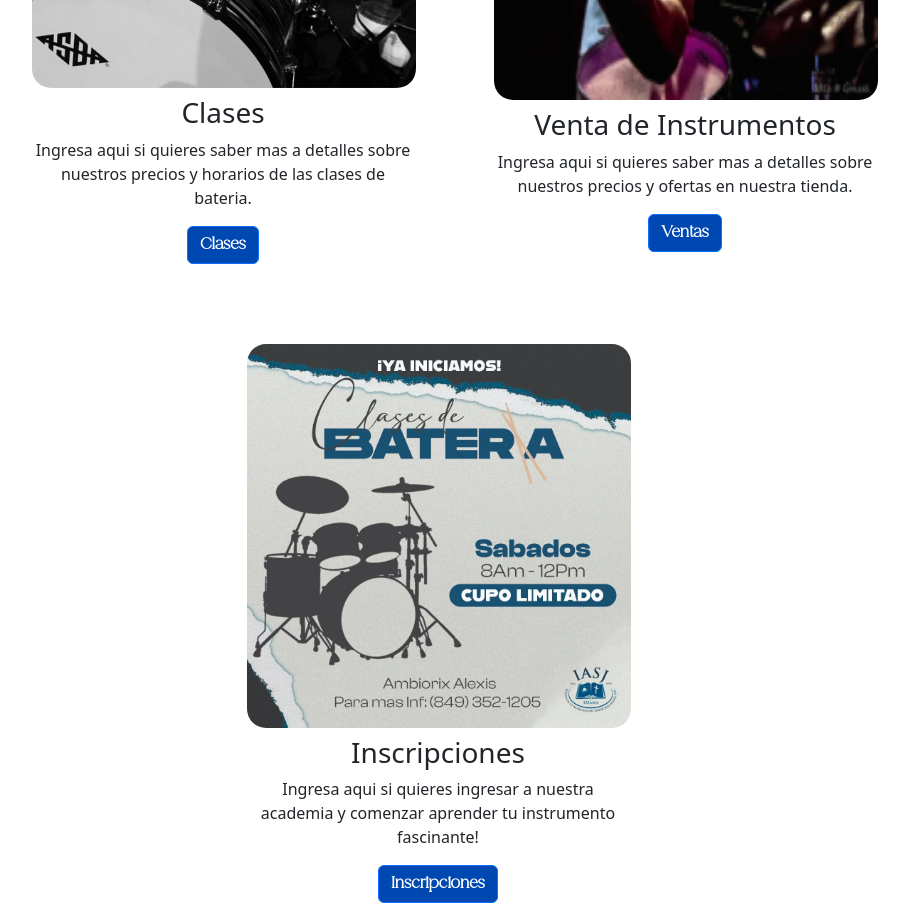
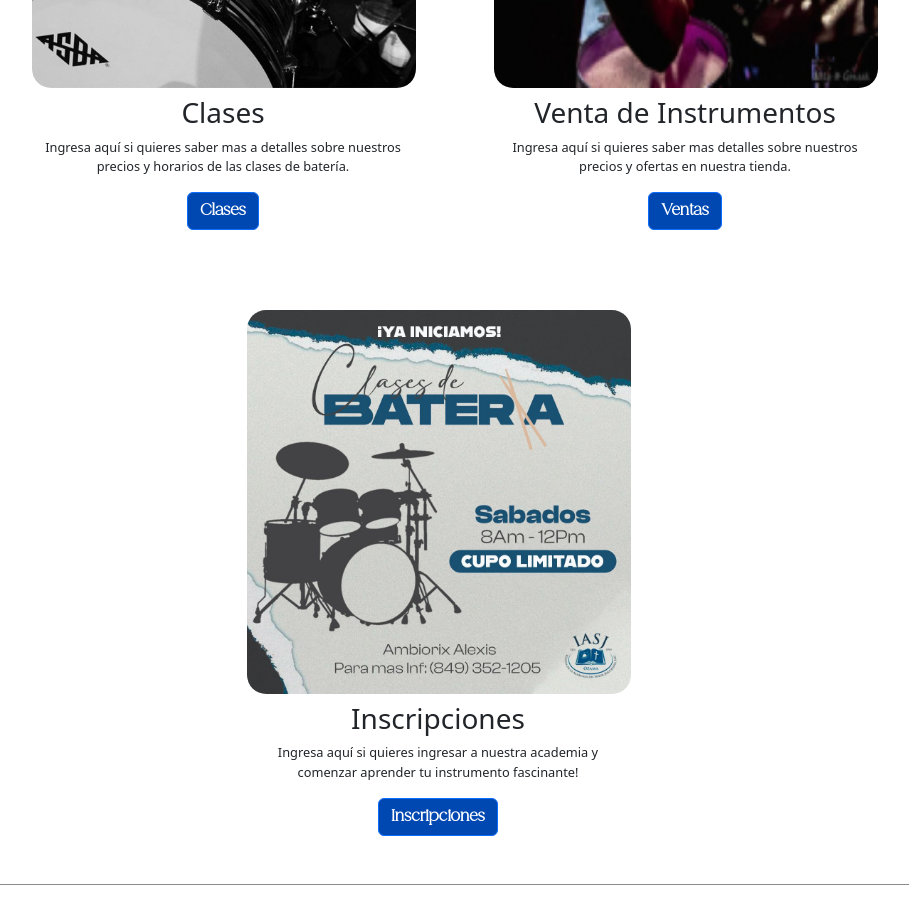
Before and after one commit to Ambiorix565RD/PF-Martinez, a plain HTML site: page index.html in a window 1280 px wide. Shown: the part 1380-2286 px from the top of the page, without its empty margins (202-1111 px from the left). Drawn offline with nearby package versions, Linux system fonts and the light colour scheme.

Commit message:
First Commit

```diff
--- a/css/style.css
+++ b/css/style.css
@@ -138,6 +138,11 @@ div #category{
 
 .img-instrument-index h3{
     margin-top: 0.5rem;
+}
+
+.img-instrument-index p{
+
+    font-size: 1vw;
 }
 
 /*botones de las tarjetas*/
--- a/index.html
+++ b/index.html
@@ -111,7 +111,7 @@
         <div class="img-instrument-index">
           <img src="./assets/img/imagen-clases-bateria.jpg" alt="imagen-clases-bateria"/>
             <h3>Clases</h3>
-            <p>Ingresa aqui si quieres saber mas a detalles sobre nuestros precios y horarios de las clases de bateria.</p>
+            <p>Ingresa aquí si quieres saber mas a detalles sobre nuestros precios y horarios de las clases de batería.</p>
             <a href="./pages/academia.html" class="btn btn-primary button-instrument-index">Clases</a>
         </div>
         <!--Imagen 2-->
@@ -119,7 +119,7 @@
           <img src="./assets/img/imagen-bateria-2.jpg" alt="imagen-bateria-2"/>
           <div>
             <h3>Venta de Instrumentos</h3>
-            <p>Ingresa aqui si quieres saber mas a detalles sobre nuestros precios y ofertas en nuestra tienda.</p>
+            <p>Ingresa aquí si quieres saber mas detalles sobre nuestros precios y ofertas en nuestra tienda.</p>
             <a href="./pages/tienda.html" class="btn btn-primary button-instrument-index">Ventas</a>
           </div>
         </div>
@@ -128,7 +128,7 @@
           <img src="./assets/img/banner-clase-bateria.jpeg" alt="imagen-banner"/>
           <div>
             <h3>Inscripciones</h3>
-            <p>Ingresa aqui si quieres ingresar a nuestra academia y comenzar aprender tu instrumento fascinante!</p>
+            <p>Ingresa aquí si quieres ingresar a nuestra academia y comenzar aprender tu instrumento fascinante!</p>
             <a href="./pages/contacto.html" class="btn btn-primary button-instrument-index">Inscripciones</a>
           </div>
         </div>
```
